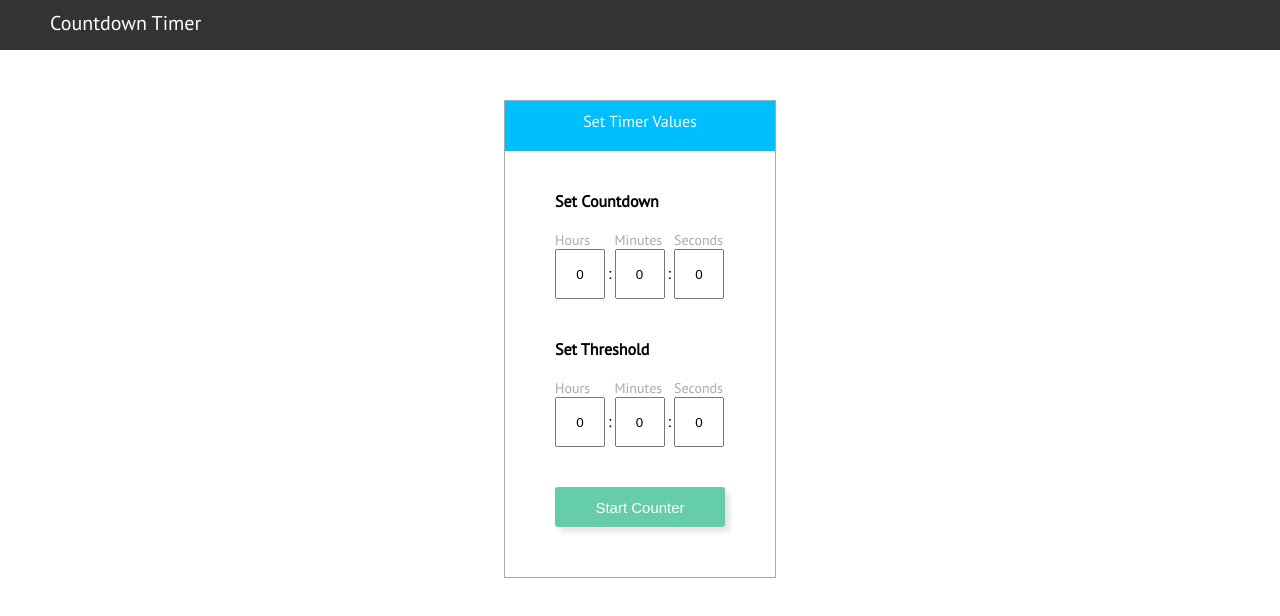
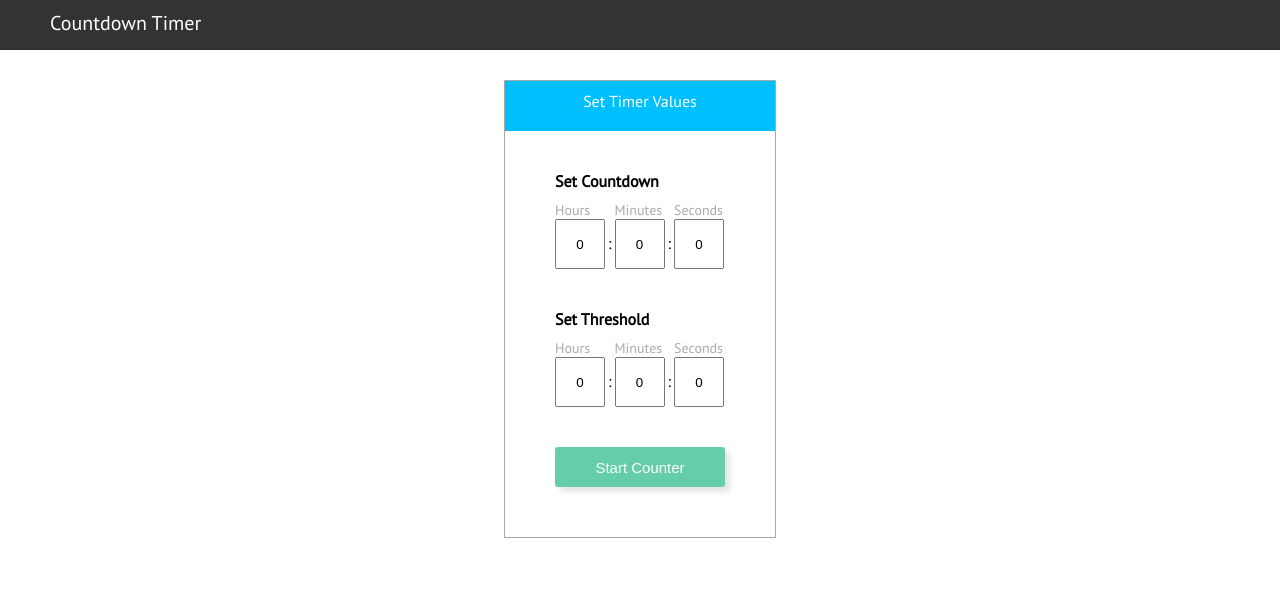
Before and after one commit to shivaksk1/countdown-timer, a React app: page / in a window 1280 px wide. Shown: the top 616 px of the page. Built offline with nearby package versions, Linux system fonts and the light colour scheme.

Commit message:
Shivaksk1 countdowntimer (#5)
* Adjust the Settings header

* Adjust Settings header

```diff
--- a/public/styles.css
+++ b/public/styles.css
@@ -6,10 +6,10 @@ input[type='text']{width:50px; height:50px; text-align:center;}
 .main{display:flex; flex-direction:row; align-items:center;justify-content:center;}
 
 /* Settings Section */
-.settingsSection{display:inline-block; vertical-align:middle; margin-top:50px; border:1px solid darkgray;}
+.settingsSection{display:inline-block; vertical-align:middle; margin-top:30px; border:1px solid darkgray;}
 .settingsSectionHeader{height:50px; background-color:deepskyblue; color:white; padding-top:10px; text-align:center;}
 .settingsSectionContent{padding:50px; padding-top:40px;}
-.settingsHeader{font-weight:bold; margin-bottom:10px;}
+.settingsHeader{font-weight:bold;}
 .counterInput{display:inline-block; vertical-align:center; margin-top:10px;}
 .counterInputHeader{color:#aaa; font-size:14px;}
 .targetInputErrorMessage{margin-top:10px; color:red; font-size:14px; min-height:30px;}
```
